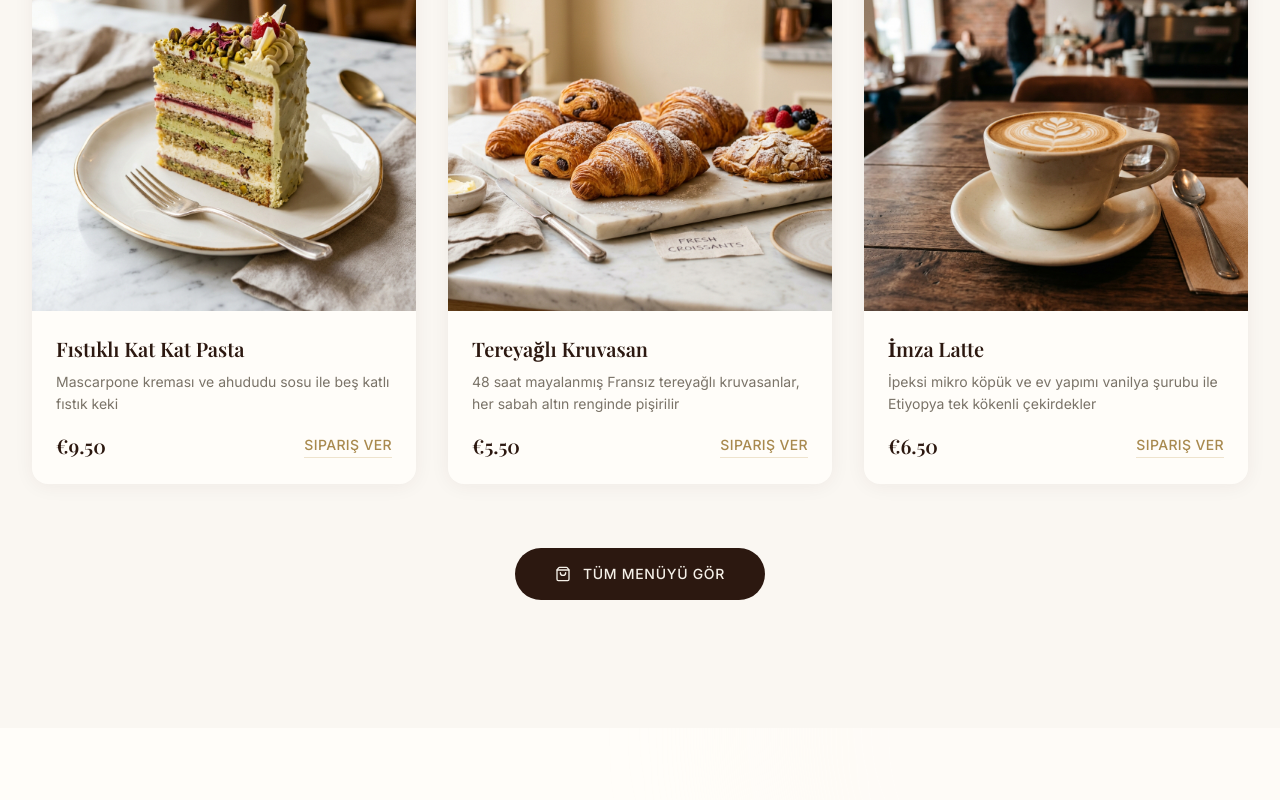
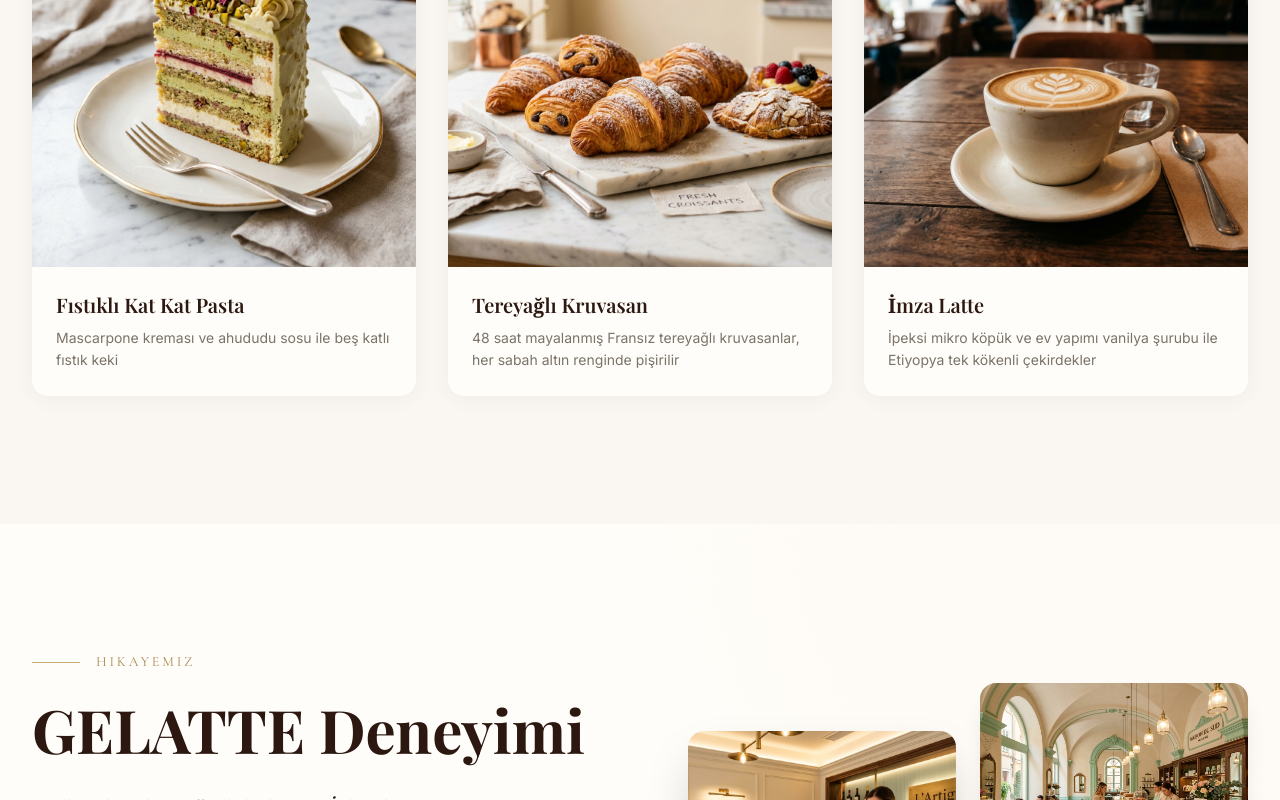
Before and after one commit to lacintemel/Gelatte, a React (Vite) app: page / in a window 1280 px wide. Shown: the part 3466-4266 px from the top of the page. Built offline with nearby package versions, Linux system fonts and the light colour scheme; a web font is replaced by a local one.

Commit message:
refactor: remove order buttons from ProductCard and update content structure

```diff
--- a/src/components/Products.jsx
+++ b/src/components/Products.jsx
@@ -1,9 +1,7 @@
-import { ShoppingBag } from 'lucide-react';
-import { Link } from 'react-router-dom';
-import { PRODUCTS } from '../constants';
 import { useScrollReveal } from '../hooks/useScrollReveal';
 import SectionHeading from './SectionHeading';
 import { useLanguage } from '../context/LanguageContext';
+import { PRODUCTS } from '../constants';
 
 const BADGE_STYLES = {
   'Signature': 'bg-espresso text-cream',
@@ -47,46 +45,16 @@ function ProductCard({ product, index, t }) {
             {t(badgeKey)}
           </span>
         )}
-
-        {/* Quick order overlay */}
-        <Link
-          to="/shop"
-          className="
-            absolute bottom-4 right-4 w-12 h-12 rounded-full bg-ivory flex items-center justify-center
-            shadow-lg opacity-0 translate-y-4 transition-all duration-400
-            group-hover:opacity-100 group-hover:translate-y-0
-            hover:bg-cream hover:scale-110
-          "
-          aria-label={`Order ${t(product.name)}`}
-        >
-          <ShoppingBag className="w-5 h-5 text-espresso" />
-        </Link>
       </div>
 
-      {/* Content */}
+      {/* Content — informational only (no order buttons) */}
       <div className="p-5 md:p-6">
         <h3 className="font-display text-lg md:text-xl font-semibold text-espresso mb-2 group-hover:text-walnut-light transition-colors">
           {t(product.name)}
         </h3>
-        <p className="text-warm-gray-dark text-sm leading-relaxed mb-4 line-clamp-2">
+        <p className="text-warm-gray-dark text-sm leading-relaxed line-clamp-2">
           {t(product.description)}
         </p>
-
-        <div className="flex items-center justify-between">
-          <span className="font-display text-xl font-semibold text-espresso">
-            {product.price}
-          </span>
-          <Link
-            to="/shop"
-            className="
-              text-sm font-medium text-gold-dark hover:text-espresso
-              tracking-wide uppercase transition-colors duration-300
-              border-b border-gold-light/40 hover:border-espresso/40 pb-0.5
-            "
-          >
-            {t('prod_order_now')}
-          </Link>
-        </div>
       </div>
     </div>
   );
@@ -109,23 +77,6 @@ export default function Products() {
             <ProductCard key={i} product={product} index={i} t={t} />
           ))}
         </div>
-
-        {/* CTA */}
-        <div className="text-center mt-16">
-          <Link
-            to="/shop"
-            id="products-order-cta"
-            className="
-              inline-flex items-center gap-3 px-10 py-4 rounded-full
-              bg-espresso text-cream font-medium text-sm tracking-wider uppercase
-              hover:bg-walnut-light hover:shadow-xl transition-all duration-300
-              group
-            "
-          >
-            <ShoppingBag className="w-4 h-4 transition-transform duration-300 group-hover:scale-110" />
-            {t('prod_view_menu')}
-          </Link>
-        </div>
       </div>
     </section>
   );
```
